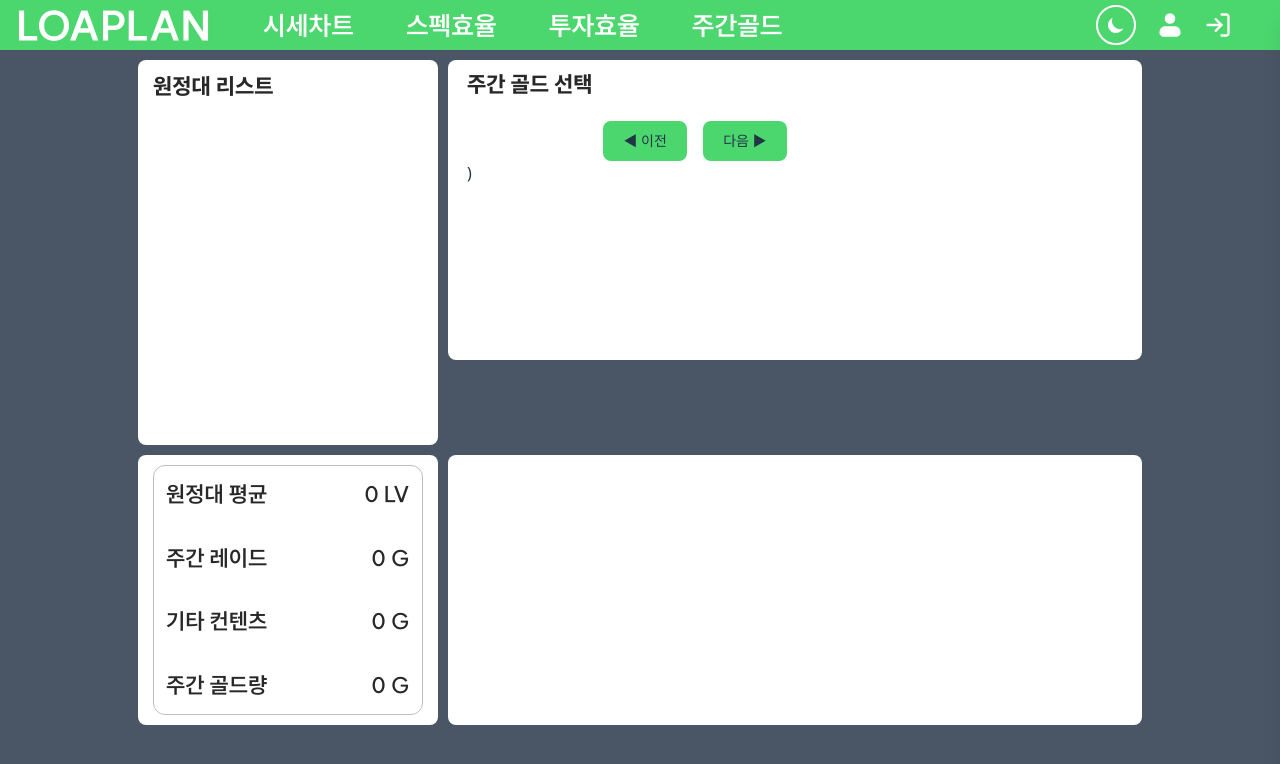
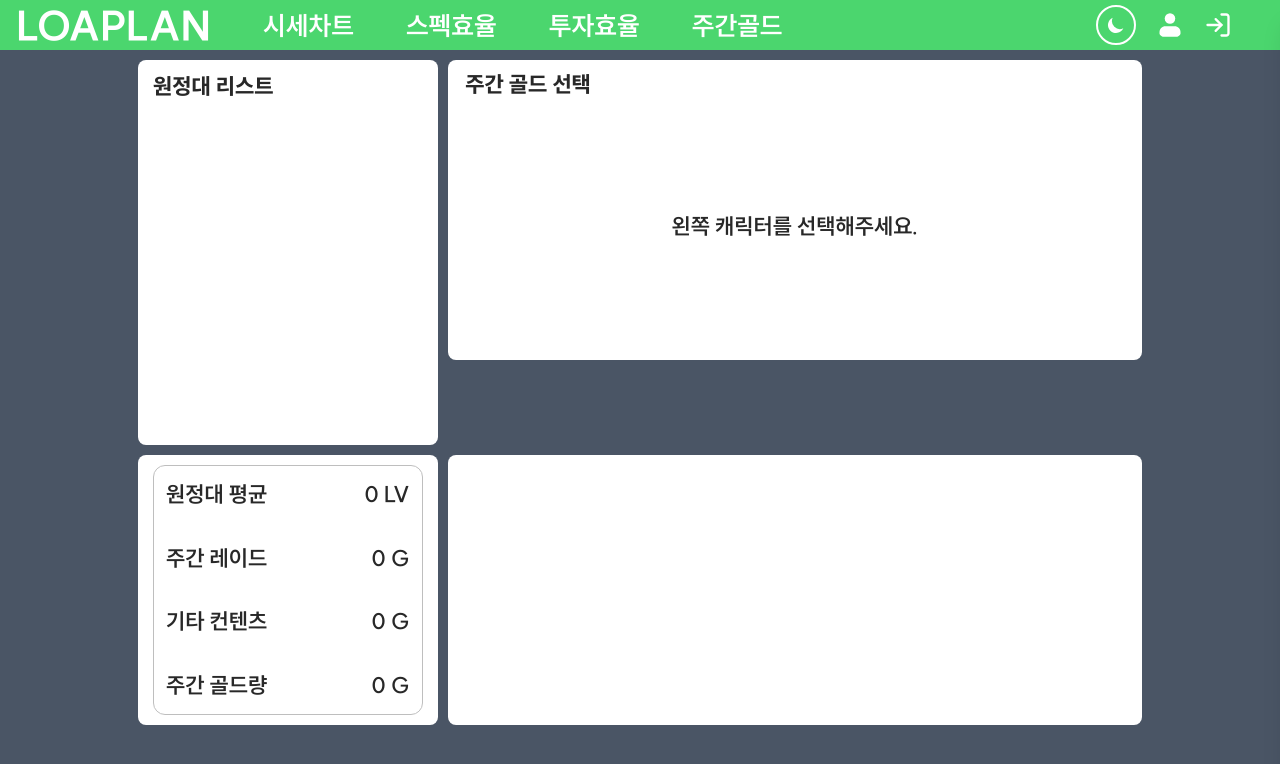
Before and after one commit to mycreature/LoaPlan, a React (Vite) app in the folder Client/: page /weekly-Gold in a window 1280 px wide. Shown: the top 764 px of the page. Built offline with nearby package versions, Linux system fonts and the light colour scheme.

Commit message:
[chore] weeklyGold 페이지에 expeditionGoldData, SelectedCharacterInfo 이동

```diff
--- a/Client/src/pages/WeeklyGold.tsx
+++ b/Client/src/pages/WeeklyGold.tsx
@@ -2,10 +2,15 @@ import BarrackList from '../components/barracks/BarrackList'
 import GoldDashboard from '../components/GoldDashboard'
 import RaidSelector from '../components/selector/RaidSelector'
 import Block from '../components/ui/Block'
+import { useExpeditionGoldData } from '../hook/useExpeditionGoldData'
 import useLoaData from '../hook/useLoaData'
+import { useCharacterSelectionStore } from '../stores/selections/CharacterSelectionStore'
 
 const WeeklyGold = () => {
   useLoaData()
+  const expeditionGoldData = useExpeditionGoldData() || []
+  const SelectedCharacterInfo = useCharacterSelectionStore((state) => state.SelectedCharacterInfo)
+
   return (
     <div className='min-h-screen bg-gray-600 pt-[50px]'>
       <main className='space-y-[10px] p-[10px]'>
@@ -14,11 +19,24 @@ const WeeklyGold = () => {
             <BarrackList islevel={false} />
           </Block>
           <Block width={694} height={300}>
-            <div className='flex h-[95%] flex-col gap-2'>
-              <h3 className='font-extrabold text-black'>주간 골드 선택</h3>
-              <RaidSelector />
-            </div>
-            <Block width={200} height={150}></Block>
+            {expeditionGoldData.length !== 0 && SelectedCharacterInfo ? (
+              <div className='flex h-[95%] w-[95%] gap-2'>
+                <div className='flex flex-col gap-2'>
+                  <h3 className='min-w-[456px] font-extrabold text-black'>주간 골드 선택</h3>
+                  <RaidSelector />
+                </div>
+                <Block width={200} height={150}></Block>
+              </div>
+            ) : (
+              <div className='flex h-[95%] w-[95%] gap-2'>
+                <div className='flex w-full flex-col'>
+                  <h3 className='min-w-[456px] font-extrabold text-black'>주간 골드 선택</h3>
+                  <h3 className='my-auto flex justify-center text-black'>
+                    왼쪽 캐릭터를 선택해주세요.
+                  </h3>
+                </div>
+              </div>
+            )}
           </Block>
         </div>
         <div className='flex justify-center gap-x-[10px]'>
```
